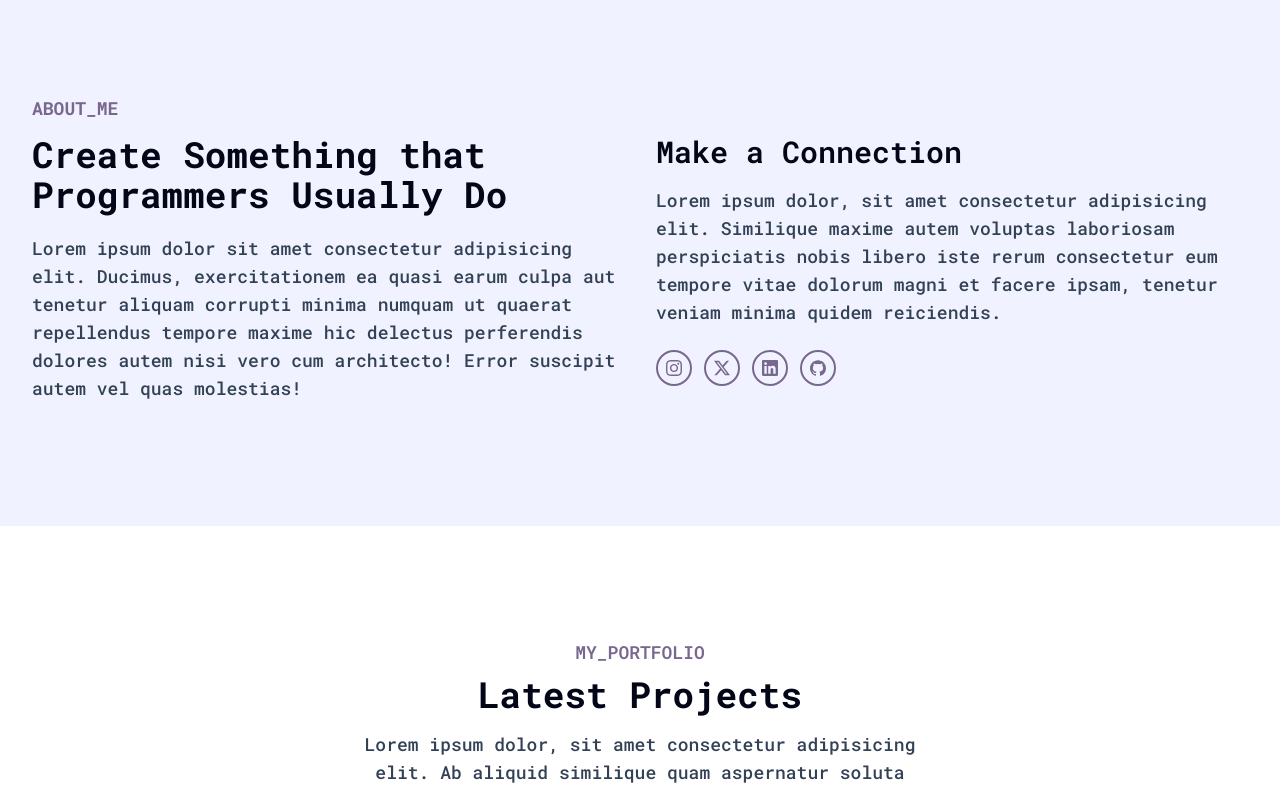
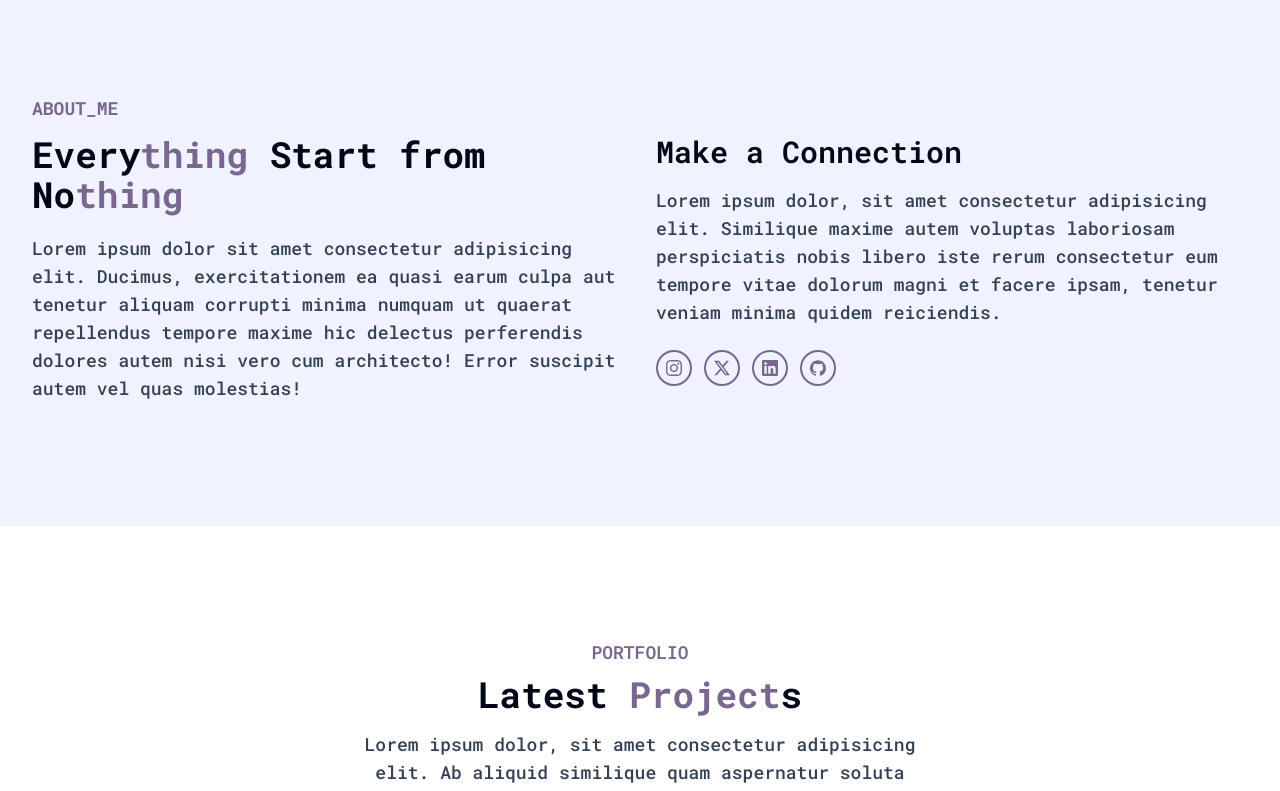
Before and after one commit to erlankurnia/erlankurnia.github.io, a Vue app: page / in a window 1280 px wide. Shown: the part 725-1516 px from the top of the page. Built offline with nearby package versions, Linux system fonts and the light colour scheme.

Commit message:
Update text styles . .

```diff
--- a/src/components/AboutComponent.vue
+++ b/src/components/AboutComponent.vue
@@ -4,7 +4,9 @@
 			<div class="flex flex-wrap">
 				<div class="w-full px-4 mb-10 lg:w-1/2">
 					<h4 class="mb-3 text-lg font-bold uppercase text-primary">About_Me</h4>
-					<h2 class="max-w-xl mb-5 text-3xl font-bold text-dark lg:text-4xl">Create Something that Programmers Usually Do</h2>
+					<h2 class="max-w-xl mb-5 text-3xl font-bold text-dark lg:text-4xl">
+						Every<span class="text-primary">thing</span> Start from No<span class="text-primary">thing</span>
+					</h2>
 					<p class="mb-5 text-base font-medium text-secondary lg:text-lg">
 						Lorem ipsum dolor sit amet consectetur adipisicing elit. Ducimus, exercitationem ea quasi earum culpa aut tenetur
 						aliquam corrupti minima numquam ut quaerat repellendus tempore maxime hic delectus perferendis dolores autem nisi
--- a/src/components/PortfolioComponent.vue
+++ b/src/components/PortfolioComponent.vue
@@ -3,8 +3,10 @@
 		<div class="container">
 			<div class="w-full p-4">
 				<div class="max-w-xl mx-auto mb-16 text-center">
-					<h4 class="mb-2 text-lg font-semibold uppercase text-primary">My_Portfolio</h4>
-					<h2 class="mb-4 text-3xl font-bold text-dark sm:text-4xl lg:5xl">Latest Projects</h2>
+					<h4 class="mb-2 text-lg font-semibold uppercase text-primary">Portfolio</h4>
+					<h2 class="mb-4 text-3xl font-bold text-dark sm:text-4xl lg:5xl">
+						Latest <span class="text-primary">Project</span>s
+					</h2>
 					<p class="font-medium text-md text-secondary md:text-lg">
 						Lorem ipsum dolor, sit amet consectetur adipisicing elit. Ab aliquid similique quam aspernatur soluta quod magni
 						fugit id iste. Ratione odio ipsam aliquam laboriosam?
--- a/src/components/SkillsComponent.vue
+++ b/src/components/SkillsComponent.vue
@@ -3,8 +3,10 @@
 		<div class="container">
 			<div class="w-full px-4">
 				<div class="mx-auto mb-16 text-center">
-					<h4 class="mb-2 text-lg font-semibold uppercase text-primary">My_Skills</h4>
-					<h2 class="mb-4 text-3xl font-bold text-dark sm:text-4xl lg:5xl">What is My Ability</h2>
+					<h4 class="mb-2 text-lg font-semibold uppercase text-primary">Skills</h4>
+					<h2 class="mb-4 text-3xl font-bold text-dark sm:text-4xl lg:5xl">
+						What is My <span class="text-primary">Ability</span>
+					</h2>
 					<p class="font-medium text-md text-secondary md:text-lg">
 						Lorem ipsum dolor sit amet consectetur adipisicing elit. Quasi, enim officia! Consequatur.
 					</p>
```
